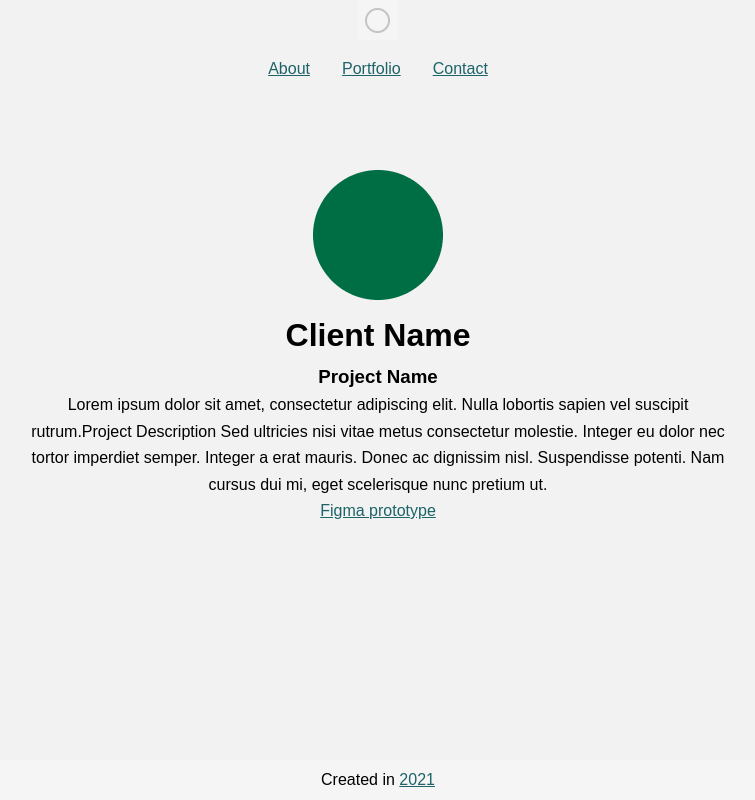
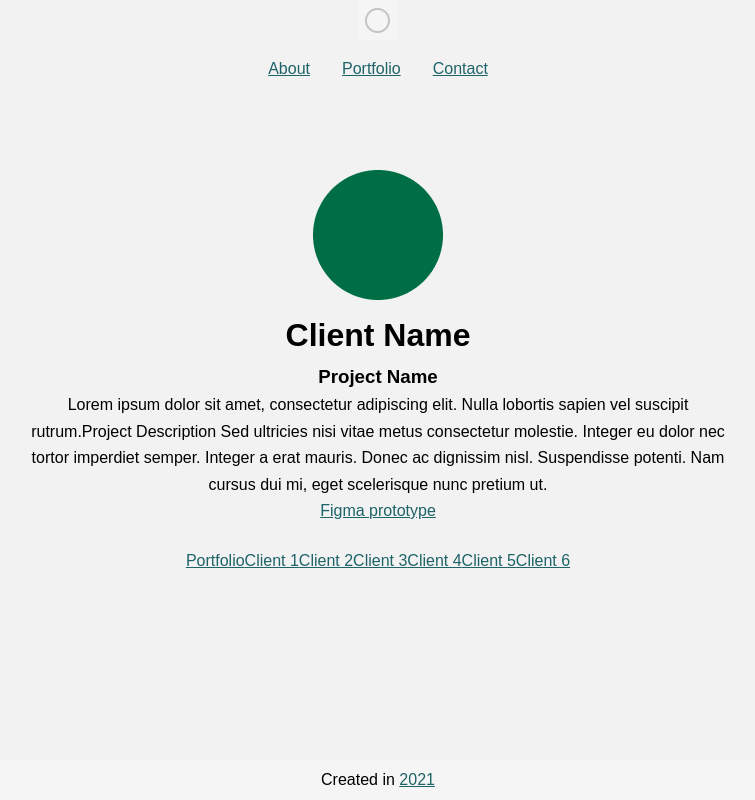
Before and after one commit to BrandonHumphry/Components, a React (Create React App) app: page /client1 in a window 1280 px wide. Shown: the whole page, without its empty margins (262-1017 px from the left). Built offline with nearby package versions, Linux system fonts and the light colour scheme.

Commit message:
added navigation at bottom of SelectedClient component to supplement breadcrumb and help user go back/next etc

```diff
--- /dev/null
+++ b/src/Components/NavigationProfile/NavigationProfile.js
@@ -0,0 +1,25 @@
+import { Link } from "react-router-dom";
+
+const NavigationProfile = ({
+  cards,
+  id,
+  title,
+  company,
+  description,
+  path,
+  link
+}) => {
+  return (
+    <div className="NavigationProfile">
+      <Link to="/portfolio">Portfolio</Link>
+      <Link to="/client1">Client 1</Link>
+      <Link to="/client1">Client 2</Link>
+      <Link to="/client1">Client 3</Link>
+      <Link to="/client1">Client 4</Link>
+      <Link to="/client1">Client 5</Link>
+      <Link to="/client1">Client 6</Link>
+    </div>
+  );
+};
+
+export default NavigationProfile;
--- a/src/Components/SelectedClient/SelectedClient.js
+++ b/src/Components/SelectedClient/SelectedClient.js
@@ -3,6 +3,7 @@ import { Link } from "react-router-dom";
 import SelectedClientImage from "../SelectedClientImage/SelectedClientImage";
 import Breadcrumbs from "@material-ui/core/Breadcrumbs";
 import Typography from "@material-ui/core/Typography";
+import NavigationProfile from "../NavigationProfile/NavigationProfile";
 
 const SelectedClient = props => {
   const { id, image, clientName, projectName, projectDescription, prototype } =
@@ -33,6 +34,7 @@ const SelectedClient = props => {
       <div className="pictureGallery">
         <SelectedClientImage />
       </div>
+      <NavigationProfile />
     </div>
   );
 };
--- a/src/pages/Clients/Client1/Client1.js
+++ b/src/pages/Clients/Client1/Client1.js
@@ -1,7 +1,5 @@
 import SelectedClient from "../../../Components/SelectedClient/SelectedClient";
 import Icon from "./icon.png";
-import Typography from "@material-ui/core/Typography";
-import Breadcrumbs from "@material-ui/core/Breadcrumbs";
 import { Link } from "react-router-dom";
 
 function handleClick(event) {
```
